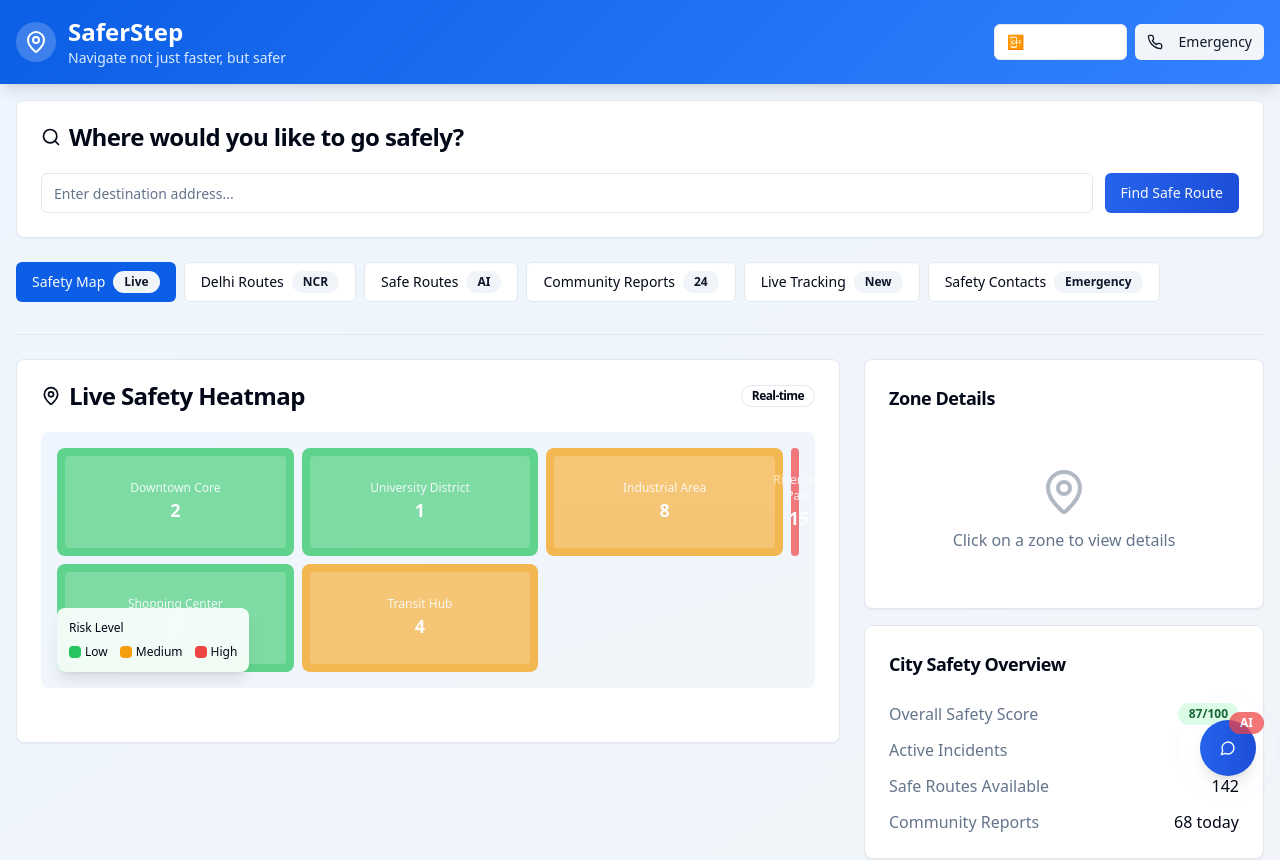
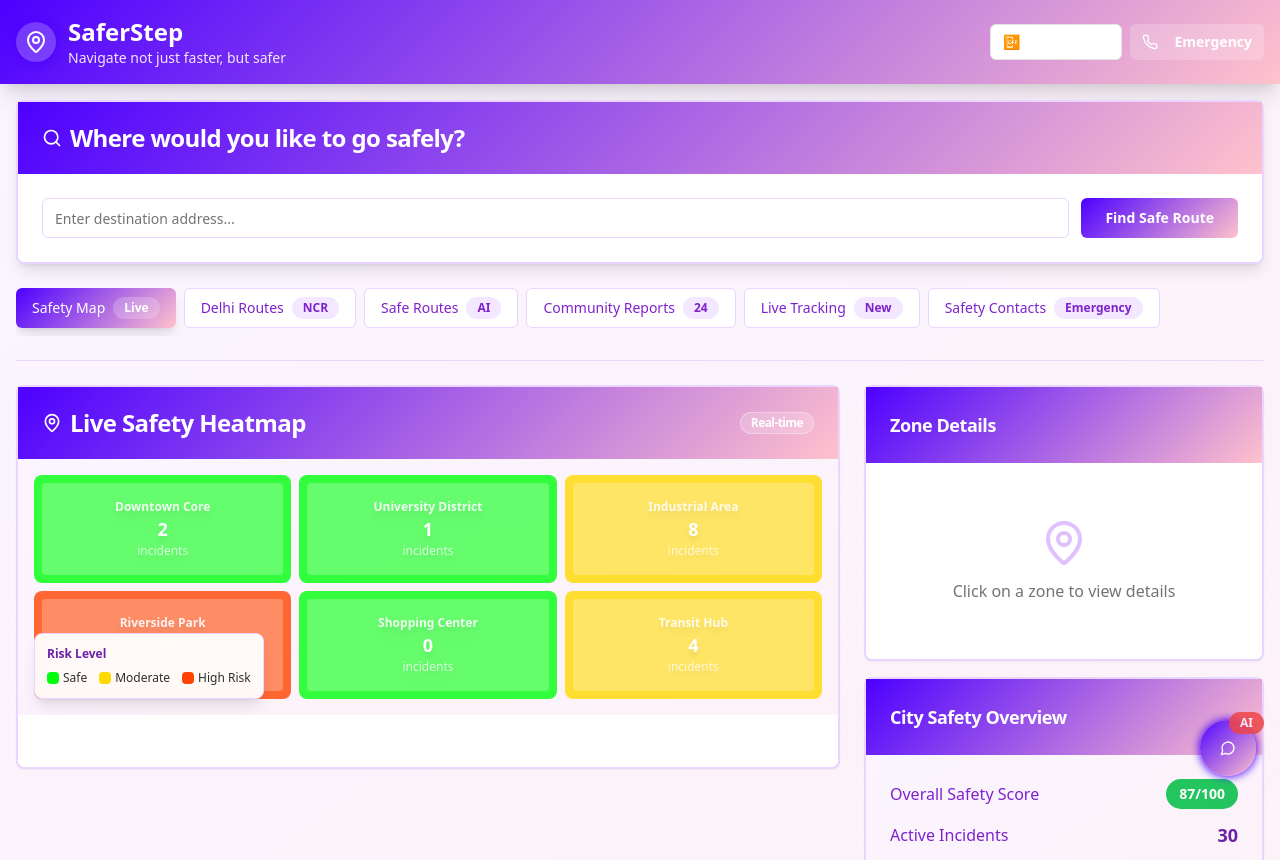
Before and after one commit to ShubhangiRoy12/saferstep-safe-journey-65, a React (Vite) app: page / in a window 1280 px wide. Shown: the top 860 px of the page. Built offline with nearby package versions, Linux system fonts and the light colour scheme.

Commit message:
Refactor: Implement new color scheme and map zones
- Updated the website's color scheme to a safety-driven palette.
- Added riverside path zones to the safety map.
- Improved the visibility of the offline mode button.
- Applied UI element guidance for headers, buttons, badges, and CTAs.

```diff
--- a/src/components/FloatingChatIcon.tsx
+++ b/src/components/FloatingChatIcon.tsx
@@ -23,7 +23,7 @@ const FloatingChatIcon = ({ onClick, isActive }: FloatingChatIconProps) => {
         {/* Notification badge */}
         {!isActive && (
           <Badge
-            className="absolute -top-2 -right-2 bg-red-500 text-white animate-pulse z-10 pointer-events-none"
+            className="absolute -top-2 -right-2 bg-red-500 text-white animate-pulse z-10 pointer-events-none font-bold"
             variant="destructive"
           >
             AI
@@ -33,10 +33,10 @@ const FloatingChatIcon = ({ onClick, isActive }: FloatingChatIconProps) => {
         {/* Main chat button */}
         <Button
           onClick={handleClick}
-          className={`w-14 h-14 rounded-full shadow-lg hover:shadow-xl transition-all duration-300 cursor-pointer ${
+          className={`w-14 h-14 rounded-full shadow-xl hover:shadow-2xl transition-all duration-300 cursor-pointer font-bold ${
             isActive
-              ? 'bg-red-500 hover:bg-red-600'
-              : 'bg-gradient-to-r from-blue-600 to-blue-700 hover:from-blue-700 hover:to-blue-800'
+              ? 'emergency-gradient hover:scale-110'
+              : 'safety-gradient hover:scale-110 animate-glow'
           } ${isHovered ? 'scale-110' : 'scale-100'}`}
           onMouseEnter={() => setIsHovered(true)}
           onMouseLeave={() => setIsHovered(false)}
@@ -51,15 +51,15 @@ const FloatingChatIcon = ({ onClick, isActive }: FloatingChatIconProps) => {
 
         {/* Floating tooltip */}
         {isHovered && !isActive && (
-          <div className="absolute bottom-16 right-0 bg-black text-white text-sm px-3 py-2 rounded-lg whitespace-nowrap animate-slide-up pointer-events-none">
+          <div className="absolute bottom-16 right-0 bg-purple-800 text-white text-sm px-3 py-2 rounded-lg whitespace-nowrap animate-slide-up pointer-events-none font-medium shadow-xl">
             Need help? Chat with SaferStep AI
-            <div className="absolute top-full right-3 w-0 h-0 border-l-4 border-r-4 border-t-4 border-transparent border-t-black"></div>
+            <div className="absolute top-full right-3 w-0 h-0 border-l-4 border-r-4 border-t-4 border-transparent border-t-purple-800"></div>
           </div>
         )}
 
         {/* Pulsing ring animation when not active */}
         {!isActive && (
-          <div className="absolute inset-0 rounded-full border-2 border-blue-400 animate-ping opacity-30 pointer-events-none"></div>
+          <div className="absolute inset-0 rounded-full border-2 border-purple-400 animate-ping opacity-40 pointer-events-none"></div>
         )}
       </div>
     </div>
--- a/src/components/SafetyMap.tsx
+++ b/src/components/SafetyMap.tsx
@@ -27,18 +27,18 @@ const SafetyMap = () => {
 
   const getRiskColor = (risk: string) => {
     switch (risk) {
-      case 'low': return 'bg-green-500';
-      case 'medium': return 'bg-amber-500';
-      case 'high': return 'bg-red-500';
+      case 'low': return 'zone-safe';
+      case 'medium': return 'zone-moderate';
+      case 'high': return 'zone-danger';
       default: return 'bg-gray-500';
     }
   };
 
   const getRiskBadge = (risk: string) => {
     switch (risk) {
-      case 'low': return 'bg-green-100 text-green-800';
-      case 'medium': return 'bg-amber-100 text-amber-800';
-      case 'high': return 'bg-red-100 text-red-800';
+      case 'low': return 'bg-green-100 text-green-800 border-green-300';
+      case 'medium': return 'bg-yellow-100 text-yellow-800 border-yellow-300';
+      case 'high': return 'bg-red-100 text-red-800 border-red-300';
       default: return 'bg-gray-100 text-gray-800';
     }
   };
@@ -47,33 +47,48 @@ const SafetyMap = () => {
     <div className="grid lg:grid-cols-3 gap-6">
       {/* Map Visualization */}
       <div className="lg:col-span-2">
-        <Card className="h-96">
-          <CardHeader>
+        <Card className="h-96 border-2 border-purple-200">
+          <CardHeader className="safety-gradient text-white">
             <CardTitle className="flex items-center gap-2">
               <MapPin className="w-5 h-5" />
               Live Safety Heatmap
-              <Badge variant="outline" className="ml-auto">Real-time</Badge>
+              <Badge variant="outline" className="ml-auto bg-white/20 text-white border-white/30">Real-time</Badge>
             </CardTitle>
           </CardHeader>
-          <CardContent>
-            <div className="relative h-64 bg-gradient-to-br from-blue-50 to-slate-100 rounded-lg overflow-hidden">
-              {/* Simulated Map with Safety Zones */}
+          <CardContent className="p-0">
+            <div className="relative h-64 bg-gradient-to-br from-purple-50 to-pink-50 overflow-hidden">
+              {/* Simulated Map with 3x2 Grid Layout */}
               <div className="absolute inset-0 p-4">
-                <div className="grid grid-cols-3 gap-2 h-full">
-                  {safetyZones.map((zone, index) => (
+                <div className="grid grid-cols-3 grid-rows-2 gap-2 h-full">
+                  {/* Top Row - 3 zones */}
+                  {safetyZones.slice(0, 3).map((zone, index) => (
                     <div
                       key={zone.id}
-                      className={`relative rounded-lg cursor-pointer transition-all duration-200 hover:scale-105 ${getRiskColor(zone.riskLevel)} opacity-70 hover:opacity-90`}
+                      className={`relative rounded-lg cursor-pointer transition-all duration-200 hover:scale-105 hover:shadow-lg ${getRiskColor(zone.riskLevel)} opacity-80 hover:opacity-95`}
                       onClick={() => setSelectedZone(zone)}
-                      style={{
-                        gridColumn: index === 3 ? 'span 2' : 'span 1',
-                        gridRow: index >= 4 ? '2' : '1'
-                      }}
                     >
-                      <div className="absolute inset-2 bg-white/20 rounded flex items-center justify-center">
-                        <div className="text-center text-white text-sm font-medium">
-                          <div className="text-xs opacity-90">{zone.name}</div>
+                      <div className="absolute inset-2 bg-white/25 rounded flex items-center justify-center backdrop-blur-sm">
+                        <div className="text-center text-white text-sm font-medium drop-shadow-lg">
+                          <div className="text-xs opacity-90 font-semibold">{zone.name}</div>
                           <div className="text-lg font-bold">{zone.incidents}</div>
+                          <div className="text-xs opacity-75">incidents</div>
+                        </div>
+                      </div>
+                    </div>
+                  ))}
+
+                  {/* Bottom Row - 3 zones */}
+                  {safetyZones.slice(3, 6).map((zone, index) => (
+                    <div
+                      key={zone.id}
+                      className={`relative rounded-lg cursor-pointer transition-all duration-200 hover:scale-105 hover:shadow-lg ${getRiskColor(zone.riskLevel)} opacity-80 hover:opacity-95`}
+                      onClick={() => setSelectedZone(zone)}
+                    >
+                      <div className="absolute inset-2 bg-white/25 rounded flex items-center justify-center backdrop-blur-sm">
+                        <div className="text-center text-white text-sm font-medium drop-shadow-lg">
+                          <div className="text-xs opacity-90 font-semibold">{zone.name}</div>
+                          <div className="text-lg font-bold">{zone.incidents}</div>
+                          <div className="text-xs opacity-75">incidents</div>
                         </div>
                       </div>
                     </div>
@@ -82,20 +97,20 @@ const SafetyMap = () => {
               </div>
 
               {/* Legend */}
-              <div className="absolute bottom-4 left-4 bg-white/90 backdrop-blur-sm rounded-lg p-3 shadow-lg">
-                <div className="text-xs font-medium mb-2">Risk Level</div>
+              <div className="absolute bottom-4 left-4 bg-white/95 backdrop-blur-sm rounded-lg p-3 shadow-lg border border-purple-200">
+                <div className="text-xs font-semibold mb-2 text-purple-800">Risk Level</div>
                 <div className="flex gap-3">
                   <div className="flex items-center gap-1">
-                    <div className="w-3 h-3 bg-green-500 rounded"></div>
-                    <span className="text-xs">Low</span>
+                    <div className="w-3 h-3 zone-safe rounded"></div>
+                    <span className="text-xs font-medium">Safe</span>
                   </div>
                   <div className="flex items-center gap-1">
-                    <div className="w-3 h-3 bg-amber-500 rounded"></div>
-                    <span className="text-xs">Medium</span>
+                    <div className="w-3 h-3 zone-moderate rounded"></div>
+                    <span className="text-xs font-medium">Moderate</span>
                   </div>
                   <div className="flex items-center gap-1">
-                    <div className="w-3 h-3 bg-red-500 rounded"></div>
-                    <span className="text-xs">High</span>
+                    <div className="w-3 h-3 zone-danger rounded"></div>
+                    <span className="text-xs font-medium">High Risk</span>
                   </div>
                 </div>
               </div>
@@ -106,65 +121,65 @@ const SafetyMap = () => {
 
       {/* Zone Details */}
       <div className="space-y-4">
-        <Card>
-          <CardHeader>
+        <Card className="border-2 border-purple-200">
+          <CardHeader className="safety-gradient text-white">
             <CardTitle className="text-lg">Zone Details</CardTitle>
           </CardHeader>
-          <CardContent>
+          <CardContent className="p-6">
             {selectedZone ? (
               <div className="space-y-4">
                 <div>
-                  <h3 className="font-semibold text-lg">{selectedZone.name}</h3>
-                  <Badge className={getRiskBadge(selectedZone.riskLevel)}>
+                  <h3 className="font-bold text-lg text-purple-800">{selectedZone.name}</h3>
+                  <Badge className={`${getRiskBadge(selectedZone.riskLevel)} font-semibold`}>
                     {selectedZone.riskLevel.toUpperCase()} RISK
                   </Badge>
                 </div>
 
-                <div className="space-y-2">
-                  <div className="flex justify-between">
-                    <span className="text-muted-foreground">Active Incidents:</span>
-                    <span className="font-medium">{selectedZone.incidents}</span>
+                <div className="space-y-3">
+                  <div className="flex justify-between items-center">
+                    <span className="text-muted-foreground font-medium">Active Incidents:</span>
+                    <span className="font-bold text-lg text-purple-700">{selectedZone.incidents}</span>
                   </div>
-                  <div className="flex justify-between">
-                    <span className="text-muted-foreground">Last Updated:</span>
-                    <span className="font-medium">{selectedZone.lastUpdated}</span>
+                  <div className="flex justify-between items-center">
+                    <span className="text-muted-foreground font-medium">Last Updated:</span>
+                    <span className="font-semibold text-purple-600">{selectedZone.lastUpdated}</span>
                   </div>
                 </div>
 
-                <Button variant="outline" className="w-full">
+                <Button variant="outline" className="w-full border-red-300 text-red-700 hover:bg-red-50 hover:border-red-400 font-semibold">
                   Avoid This Area
                 </Button>
               </div>
             ) : (
               <div className="text-center py-8 text-muted-foreground">
-                <MapPin className="w-12 h-12 mx-auto mb-3 opacity-50" />
-                <p>Click on a zone to view details</p>
+                <MapPin className="w-12 h-12 mx-auto mb-3 opacity-50 text-purple-400" />
+                <p className="font-medium">Click on a zone to view details</p>
               </div>
             )}
           </CardContent>
         </Card>
 
         {/* Quick Stats */}
-        <Card>
-          <CardHeader>
+        <Card className="bg-gradient-to-br from-purple-50 to-pink-50 border-2 border-purple-200">
+          <CardHeader className="safety-gradient text-white">
             <CardTitle className="text-lg">City Safety Overview</CardTitle>
           </CardHeader>
-          <CardContent className="space-y-3">
+          <CardContent className="space-y-3 p-6">
             <div className="flex justify-between items-center">
-              <span className="text-muted-foreground">Overall Safety Score</span>
-              <Badge className="bg-green-100 text-green-800">87/100</Badge>
+              <span className="text-purple-700 font-medium">Overall Safety Score</span>
+              <Badge className="bg-green-500 text-white font-bold text-sm px-3 py-1">87/100</Badge>
             </div>
             <div className="flex justify-between items-center">
-              <span className="text-muted-foreground">Active Incidents</span>
-              <span className="font-medium">30</span>
+              <span className="text-purple-700 font-medium">Active Incidents</span>
+              <span className="font-bold text-lg text-purple-800">30</span>
             </div>
             <div className="flex justify-between items-center">
-              <span className="text-muted-foreground">Safe Routes Available</span>
-              <span className="font-medium">142</span>
+              <span className="text-purple-700 font-medium">Safe Routes Available</span>
+              <span className="font-bold text-lg text-purple-800">142</span>
             </div>
             <div className="flex justify-between items-center">
-              <span className="text-muted-foreground">Community Reports</span>
-              <span className="font-medium">68 today</span>
+              <span className="text-purple-700 font-medium">Community Reports</span>
+              <span className="font-bold text-lg text-purple-800">68 today</span>
             </div>
           </CardContent>
         </Card>
--- a/src/index.css
+++ b/src/index.css
@@ -6,79 +6,83 @@
 @layer base {
   :root {
     --background: 0 0% 100%;
-    --foreground: 222.2 84% 4.9%;
+    --foreground: 0 0% 18.4%;
 
     --card: 0 0% 100%;
-    --card-foreground: 222.2 84% 4.9%;
+    --card-foreground: 0 0% 18.4%;
 
     --popover: 0 0% 100%;
-    --popover-foreground: 222.2 84% 4.9%;
+    --popover-foreground: 0 0% 18.4%;
 
-    --primary: 217 91% 47%;
-    --primary-foreground: 210 40% 98%;
+    /* Primary - Empowerment Violet */
+    --primary: 258 100% 50%;
+    --primary-foreground: 0 0% 98%;
 
-    --secondary: 210 40% 96.1%;
-    --secondary-foreground: 222.2 47.4% 11.2%;
+    /* Secondary - Careful Pink */
+    --secondary: 350 100% 88%;
+    --secondary-foreground: 0 0% 18.4%;
 
-    --muted: 210 40% 96.1%;
-    --muted-foreground: 215.4 16.3% 46.9%;
+    --muted: 0 0% 97.6%;
+    --muted-foreground: 0 0% 45.1%;
 
-    --accent: 210 40% 96.1%;
-    --accent-foreground: 222.2 47.4% 11.2%;
+    --accent: 350 100% 88%;
+    --accent-foreground: 0 0% 18.4%;
 
-    --destructive: 0 84.2% 60.2%;
-    --destructive-foreground: 210 40% 98%;
+    /* Destructive - Danger Red */
+    --destructive: 16 100% 50%;
+    --destructive-foreground: 0 0% 98%;
 
-    --border: 214.3 31.8% 91.4%;
-    --input: 214.3 31.8% 91.4%;
-    --ring: 222.2 84% 4.9%;
+    --border: 0 0% 89.8%;
+    --input: 0 0% 89.8%;
+    --ring: 258 100% 50%;
 
     --radius: 0.5rem;
 
     --sidebar-background: 0 0% 98%;
-    --sidebar-foreground: 240 5.3% 26.1%;
-    --sidebar-primary: 240 5.9% 10%;
+    --sidebar-foreground: 0 0% 18.4%;
+    --sidebar-primary: 258 100% 50%;
     --sidebar-primary-foreground: 0 0% 98%;
-    --sidebar-accent: 240 4.8% 95.9%;
-    --sidebar-accent-foreground: 240 5.9% 10%;
-    --sidebar-border: 220 13% 91%;
-    --sidebar-ring: 217.2 91.2% 59.8%;
+    --sidebar-accent: 350 100% 88%;
+    --sidebar-accent-foreground: 0 0% 18.4%;
+    --sidebar-border: 0 0% 89.8%;
+    --sidebar-ring: 258 100% 50%;
 
-    /* SaferStep custom colors */
-    --safety-high: 120 100% 25%;
-    --safety-medium: 45 100% 50%;
-    --safety-low: 0 84% 60%;
-    --emergency: 0 100% 50%;
+    /* Safety Colors */
+    --safety-safe: 123 100% 50%;      /* #32CD32 - Safe Zones */
+    --safety-moderate: 51 100% 50%;   /* #FFD700 - Moderate Risk */
+    --safety-danger: 16 100% 50%;     /* #FF4500 - Danger/High Risk */
+    --safety-violet: 258 100% 50%;    /* Empowerment Violet */
+    --safety-pink: 350 100% 88%;      /* Careful Pink */
   }
 
   .dark {
-    --background: 222.2 84% 4.9%;
-    --foreground: 210 40% 98%;
-    --card: 222.2 84% 4.9%;
-    --card-foreground: 210 40% 98%;
-    --popover: 222.2 84% 4.9%;
-    --popover-foreground: 210 40% 98%;
-    --primary: 217 91% 47%;
-    --primary-foreground: 222.2 47.4% 11.2%;
-    --secondary: 217.2 32.6% 17.5%;
-    --secondary-foreground: 210 40% 98%;
-    --muted: 217.2 32.6% 17.5%;
-    --muted-foreground: 215 20.2% 65.1%;
-    --accent: 217.2 32.6% 17.5%;
-    --accent-foreground: 210 40% 98%;
-    --destructive: 0 62.8% 30.6%;
-    --destructive-foreground: 210 40% 98%;
-    --border: 217.2 32.6% 17.5%;
-    --input: 217.2 32.6% 17.5%;
-    --ring: 212.7 26.8% 83.9%;
-    --sidebar-background: 240 5.9% 10%;
-    --sidebar-foreground: 240 4.8% 95.9%;
-    --sidebar-primary: 224.3 76.3% 48%;
-    --sidebar-primary-foreground: 0 0% 100%;
-    --sidebar-accent: 240 3.7% 15.9%;
-    --sidebar-accent-foreground: 240 4.8% 95.9%;
-    --sidebar-border: 240 3.7% 15.9%;
-    --sidebar-ring: 217.2 91.2% 59.8%;
+    --background: 0 0% 12.2%;
+    --foreground: 0 0% 91.8%;
+    --card: 0 0% 12.2%;
+    --card-foreground: 0 0% 91.8%;
+    --popover: 0 0% 12.2%;
+    --popover-foreground: 0 0% 91.8%;
+    --primary: 258 100% 60%;
+    --primary-foreground: 0 0% 12.2%;
+    --secondary: 350 50% 25%;
+    --secondary-foreground: 0 0% 91.8%;
+    --muted: 0 0% 15.9%;
+    --muted-foreground: 0 0% 63.9%;
+    --accent: 350 50% 25%;
+    --accent-foreground: 0 0% 91.8%;
+    --destructive: 16 100% 60%;
+    --destructive-foreground: 0 0% 91.8%;
+    --border: 0 0% 15.9%;
+    --input: 0 0% 15.9%;
+    --ring: 258 100% 60%;
+    --sidebar-background: 0 0% 7.8%;
+    --sidebar-foreground: 0 0% 91.8%;
+    --sidebar-primary: 258 100% 60%;
+    --sidebar-primary-foreground: 0 0% 7.8%;
+    --sidebar-accent: 350 30% 20%;
+    --sidebar-accent-foreground: 0 0% 91.8%;
+    --sidebar-border: 0 0% 15.9%;
+    --sidebar-ring: 258 100% 60%;
   }
 }
 
@@ -101,6 +105,7 @@
   50% {
     transform: scale(1.05);
     opacity: 0.8;
+    box-shadow: 0 0 20px hsl(var(--safety-danger));
   }
 }
 
@@ -115,6 +120,15 @@
   }
 }
 
+@keyframes glow {
+  0%, 100% {
+    box-shadow: 0 0 5px hsl(var(--primary));
+  }
+  50% {
+    box-shadow: 0 0 20px hsl(var(--primary)), 0 0 30px hsl(var(--primary));
+  }
+}
+
 .animate-pulse-emergency {
   animation: pulse-emergency 2s ease-in-out infinite;
 }
@@ -123,10 +137,49 @@
   animation: slide-up 0.3s ease-out;
 }
 
+.animate-glow {
+  animation: glow 2s ease-in-out infinite;
+}
+
+/* Safety-driven gradients */
 .safety-gradient {
-  background: linear-gradient(135deg, hsl(var(--primary)) 0%, hsl(217, 100%, 60%) 100%);
+  background: linear-gradient(135deg, hsl(var(--safety-violet)) 0%, hsl(var(--safety-pink)) 100%);
 }
 
 .emergency-gradient {
-  background: linear-gradient(135deg, hsl(var(--emergency)) 0%, hsl(0, 100%, 70%) 100%);
+  background: linear-gradient(135deg, hsl(var(--safety-danger)) 0%, #FF6347 100%);
 }
+
+.success-gradient {
+  background: linear-gradient(135deg, hsl(var(--safety-safe)) 0%, #90EE90 100%);
+}
+
+/* Safety zone colors */
+.zone-safe {
+  background-color: hsl(var(--safety-safe));
+}
+
+.zone-moderate {
+  background-color: hsl(var(--safety-moderate));
+}
+
+.zone-danger {
+  background-color: hsl(var(--safety-danger));
+}
+
+/* Hover effects for CTAs */
+.cta-button {
+  background: linear-gradient(135deg, hsl(var(--safety-violet)) 0%, hsl(var(--safety-pink)) 100%);
+  transition: all 0.3s ease;
+}
+
+.cta-button:hover {
+  box-shadow: 0 0 20px hsl(var(--safety-pink));
+  transform: translateY(-2px);
+}
+
+/* Offline mode visibility */
+.offline-text {
+  color: #000000 !important;
+  font-weight: 600;
+}
--- a/src/pages/Index.tsx
+++ b/src/pages/Index.tsx
@@ -40,17 +40,17 @@ const Index = () => {
   };
 
   return (
-    <div className="min-h-screen bg-gradient-to-br from-blue-50 to-slate-100">
+    <div className="min-h-screen bg-gradient-to-br from-purple-50 to-pink-50">
       {/* Header */}
-      <header className="safety-gradient text-white p-4 shadow-lg">
+      <header className="safety-gradient text-white p-4 shadow-xl">
         <div className="max-w-7xl mx-auto flex items-center justify-between">
           <div className="flex items-center gap-3">
-            <div className="w-10 h-10 bg-white/20 rounded-full flex items-center justify-center">
+            <div className="w-10 h-10 bg-white/20 rounded-full flex items-center justify-center animate-glow">
               <MapPin className="w-6 h-6" />
             </div>
             <div>
               <h1 className="text-2xl font-bold">SaferStep</h1>
-              <p className="text-blue-100 text-sm">Navigate not just faster, but safer</p>
+              <p className="text-purple-100 text-sm">Navigate not just faster, but safer</p>
             </div>
           </div>
 
@@ -60,7 +60,7 @@ const Index = () => {
               variant={isEmergencyMode ? "destructive" : "secondary"}
               size="sm"
               onClick={() => setIsEmergencyMode(!isEmergencyMode)}
-              className={isEmergencyMode ? "animate-pulse-emergency" : ""}
+              className={`font-semibold ${isEmergencyMode ? "animate-pulse-emergency emergency-gradient" : "bg-white/20 text-white hover:bg-white/30"}`}
             >
               <Phone className="w-4 h-4 mr-2" />
               {isEmergencyMode ? "Emergency Active" : "Emergency"}
@@ -79,22 +79,22 @@ const Index = () => {
       {/* Main Navigation */}
       <div className="max-w-7xl mx-auto p-4 space-y-6">
         {/* Quick Search */}
-        <Card className="animate-slide-up">
-          <CardHeader>
+        <Card className="animate-slide-up border-2 border-purple-200 shadow-lg">
+          <CardHeader className="safety-gradient text-white">
             <CardTitle className="flex items-center gap-2">
               <Search className="w-5 h-5" />
               Where would you like to go safely?
             </CardTitle>
           </CardHeader>
-          <CardContent>
+          <CardContent className="p-6">
             <div className="flex gap-3">
               <Input
                 placeholder="Enter destination address..."
                 value={destination}
                 onChange={(e) => setDestination(e.target.value)}
-                className="flex-1"
+                className="flex-1 border-purple-200 focus:border-purple-500 focus:ring-purple-500"
               />
-              <Button className="bg-gradient-to-r from-blue-600 to-blue-700 hover:from-blue-700 hover:to-blue-800">
+              <Button className="cta-button text-white font-semibold px-6 hover:shadow-lg">
                 Find Safe Route
               </Button>
             </div>
@@ -115,17 +115,28 @@ const Index = () => {
               key={tab.id}
               variant={activeTab === tab.id ? 'default' : 'outline'}
               onClick={() => setActiveTab(tab.id)}
-              className="flex items-center gap-2 whitespace-nowrap"
+              className={`flex items-center gap-2 whitespace-nowrap font-medium transition-all duration-200 ${
+                activeTab === tab.id
+                  ? 'cta-button text-white shadow-lg'
+                  : 'border-purple-200 text-purple-700 hover:bg-purple-50 hover:border-purple-300'
+              }`}
             >
               {tab.label}
-              <Badge variant="secondary" className="text-xs">
+              <Badge
+                variant="secondary"
+                className={`text-xs font-semibold ${
+                  activeTab === tab.id
+                    ? 'bg-white/20 text-white'
+                    : 'bg-purple-100 text-purple-700'
+                }`}
+              >
                 {tab.badge}
               </Badge>
             </Button>
           ))}
         </div>
 
-        <Separator />
+        <Separator className="bg-purple-200" />
 
         {/* Tab Content */}
         <div className="animate-slide-up">
```
